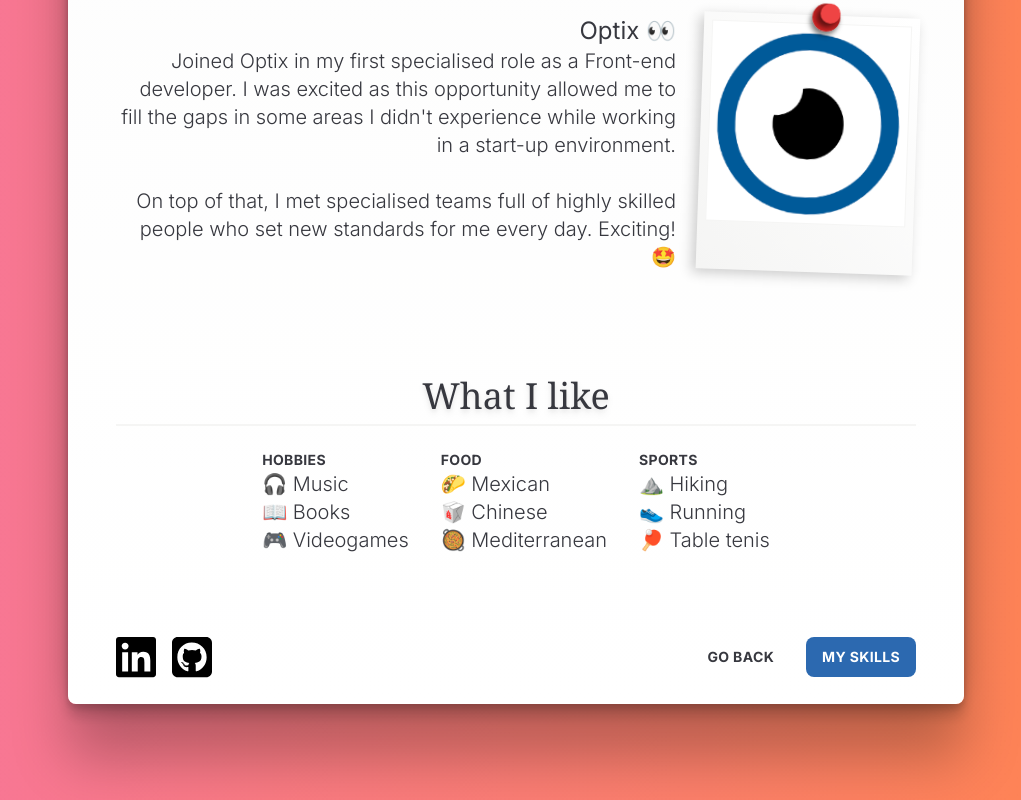
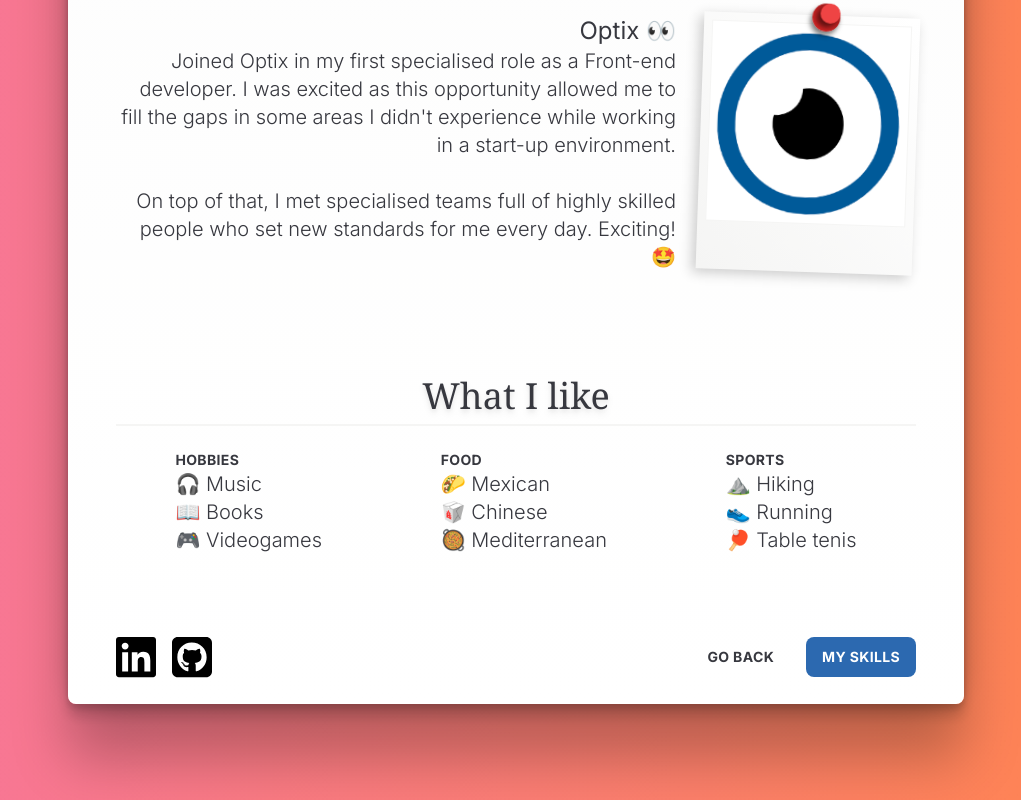
Before and after one commit to guillermo-segura/guillermo-segura.github.io, a Next.js app: page /traits in a window 1280 px wide. Shown: the part 3869-4669 px from the top of the page, without its empty margins (124-1145 px from the left). Built offline with nearby package versions, Linux system fonts and the light colour scheme.

Commit message:
feat: Fix body list

```diff
--- a/src/components/Body/BodyList.tsx
+++ b/src/components/Body/BodyList.tsx
@@ -3,7 +3,7 @@ import { BodyHeader } from "./BodyHeader";
 import { Text } from '@/components/Text/Text';
 
 const cn = {
-  listContainer: 'flex flex-wrap justify-start sm:justify-center',
+  listContainer: 'flex flex-wrap justify-start sm:justify-around',
   section: 'list-inside',
   article: 'w-max px-4 py-2',
 };
```
